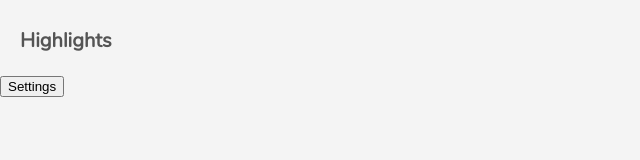
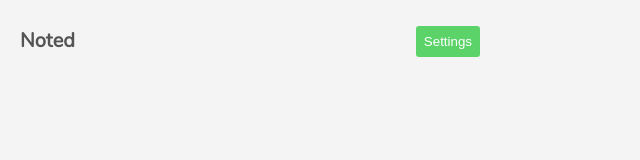
Before and after one commit to armaanshah96/noted, a website built with webpack: page popup.html in a window 1280 px wide. Shown: the whole page, without its empty margins (0-640 px from the left). Built offline with nearby package versions, Linux system fonts and the light colour scheme; some packages are replaced by stand-ins of ours.

Commit message:
Cleanup UI for setting pages

```diff
--- a/css/popup.css
+++ b/css/popup.css
@@ -11,6 +11,20 @@
 .popup-header {
   font-size: 20px;
   margin: 1em;
+}
+
+.popup-header-button {
+  background-color: rgb(40, 201, 59, 0.75);
+  color: white;
+  cursor: pointer;
+  border: 0;
+  padding: 0.5rem;
+  border-radius: 3px;
+  float: right;
+}
+
+.popup-content-settings {
+  margin: 3em;
 }
 
 .note-category {
@@ -56,6 +70,16 @@
 
 .note-category-item-selection {
   margin: 0;
+}
+
+.settings-policy-button {
+  background-color: rgb(40, 201, 59, 0.5);
+  box-shadow: 0 4px 8px 0 rgba(40, 201, 59, 0.25);
+  color: white;
+  cursor: pointer;
+  border: 0;
+  padding: 0.5rem;
+  border-radius: 3px;
 }
 
 /*!
--- a/popup.html
+++ b/popup.html
@@ -10,7 +10,8 @@
 
   <body>
     <div class="popup-container" id="popup-container">
-      <div class="popup-header"><b>Highlights</b></div>
+      <div class="popup-header"></div>
+      <div class="popup-content"></div>
     </div>
   </body>
 </html>
--- a/src/popup.js
+++ b/src/popup.js
@@ -1,22 +1,35 @@
-import { noteCategoryElement } from "./popup/NoteCategory";
-import { renderSettings } from "./popup/settings/Settings";
-import { retrieveNotes } from "./services/StorageService";
+import { createSettingsContent, renderPopupMainContent } from "./popup/PopupContent";
+import {
+  createBackButton,
+  createSettingsButton
+} from "./popup/PopupHeaderButton";
+import { createPopupHeaderText } from "./popup/PopupHeaderText";
 
-const render = () => {
-  const containerEl = document.getElementById("popup-container");
-
-  const settingsButton = document.createElement("button");
-  settingsButton.textContent = "Settings";
-  settingsButton.addEventListener("click", async () => await renderSettings());
-  containerEl.append(settingsButton);
-
-  retrieveNotes().then(function (items) {
-    for (const urlKey in items) {
-      const listNode = noteCategoryElement(items, urlKey);
-
-      containerEl.append(listNode);
-    }
-  });
+export const render = async (isMainPage) => {
+  renderPopupHeader(isMainPage);
+  await renderPopupContent(isMainPage);
 };
 
-render();
+const renderPopupHeader = (isMainPage) => {
+  const popupHeaderContainer = document.querySelector(".popup-header");
+
+  popupHeaderContainer.append(createPopupHeaderText(isMainPage));
+  popupHeaderContainer.append(
+    isMainPage ? createSettingsButton() : createBackButton()
+  );
+};
+
+const renderPopupContent = async (isMainPage) => {
+  const containerEl = document.querySelector(".popup-content");
+  let contentEl;
+
+  if(isMainPage) {
+    contentEl = renderPopupMainContent();
+  } else {
+    contentEl = await createSettingsContent();
+  }
+
+  containerEl.append(contentEl);
+};
+
+render(true);
--- /dev/null
+++ b/src/popup/PopupContent.js
@@ -0,0 +1,38 @@
+import { retrieveNotes, WEBSITE_POLICIES_STORAGE_KEY } from "../services/StorageService";
+import { noteCategoryElement } from "./NoteCategory";
+import { createSitePolicyButton } from "./settings/SitePolicyButton";
+
+export const renderPopupMainContent = () => {
+  const contentContainer = document.createElement('div');
+  contentContainer.classList.add('popup-content-noted');
+
+  retrieveNotes().then(function (items) {
+    for (const urlKey in items) {
+      if(urlKey ===  WEBSITE_POLICIES_STORAGE_KEY) continue;
+      const listNode = noteCategoryElement(items, urlKey);
+
+      contentContainer.append(listNode);
+    }
+  });
+
+  cleanupContent('.popup-content-settings');
+
+  return contentContainer;
+};
+
+export const createSettingsContent = async () => {
+  const contentContainer = document.createElement('div');
+  contentContainer.classList.add('popup-content-settings');
+  contentContainer.append(await createSitePolicyButton());
+
+  cleanupContent('.popup-content-noted');
+
+  return contentContainer;
+};
+
+const cleanupContent = (contentClass) => {
+  const contentToRemove = document.querySelector(contentClass);
+  if(contentToRemove) {
+    contentToRemove.remove();
+  }
+}
--- /dev/null
+++ b/src/popup/PopupHeaderButton.js
@@ -0,0 +1,34 @@
+import { render } from "../popup";
+
+export const createSettingsButton = () => {
+  const settingsButton = document.createElement("button");
+
+  settingsButton.textContent = "Settings";
+  settingsButton.addEventListener("click", () => render(false));
+  settingsButton.classList.add('popup-header-button');
+  settingsButton.classList.add('settings-button');
+
+  cleanupButtons('.back-button');
+
+  return settingsButton;
+};
+
+export const createBackButton = () => {
+  const backButton = document.createElement("button");
+
+  backButton.textContent = "Back";
+  backButton.addEventListener("click", () => render(true));
+  backButton.classList.add('popup-header-button');
+  backButton.classList.add('back-button');
+
+  cleanupButtons('.settings-button');
+
+  return backButton;
+}
+
+const cleanupButtons = (buttonClass) => {
+  const buttonToRemove = document.querySelector(buttonClass);
+  if(buttonToRemove) {
+    buttonToRemove.remove();
+  }
+}
--- /dev/null
+++ b/src/popup/PopupHeaderText.js
@@ -0,0 +1,21 @@
+export const createPopupHeaderText = (isMainPage) => {
+  const headerText = document.createElement("b");
+  const text = isMainPage ? "Noted" : "Settings";
+
+  headerText.textContent = text;
+
+  headerText.classList.add("popup-header-text");
+  headerText.classList.add(`${text.toLowerCase()}-text`);
+
+  const headerClassToRemove = isMainPage ? ".settings-text" : ".noted-text";
+  cleanupHeaderText(headerClassToRemove);
+
+  return headerText;
+};
+
+const cleanupHeaderText = (headerClass) => {
+  const headerToRemove = document.querySelector(headerClass);
+  if (headerToRemove) {
+    headerToRemove.remove();
+  }
+};
--- a/src/popup/settings/Settings.js
+++ /dev/null
@@ -1,9 +0,0 @@
-import { createSitePolicyButton } from "./SitePolicyButton";
-
-export const renderSettings = async () => {
-  const popupHeader = document.querySelector(".popup-header");
-
-  popupHeader.textContent = "Settings";
-
-  popupHeader.append(await createSitePolicyButton());
-};
--- a/src/services/StorageService.js
+++ b/src/services/StorageService.js
@@ -1,4 +1,4 @@
-const WEBSITE_POLICIES_STORAGE_KEY = "website_policies";
+export const WEBSITE_POLICIES_STORAGE_KEY = "website_policies";
 
 const updateNote = (note) => {
   return new Promise((resolve, reject) => {
```
